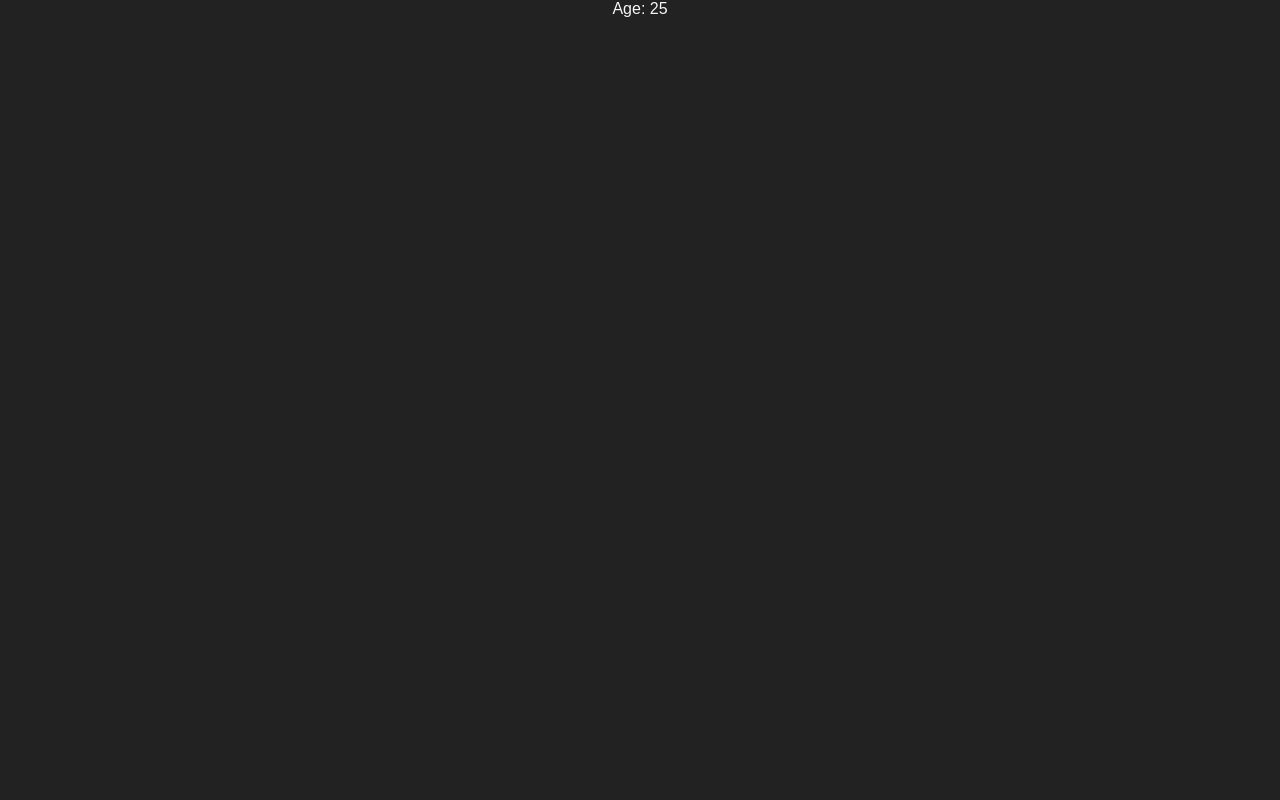
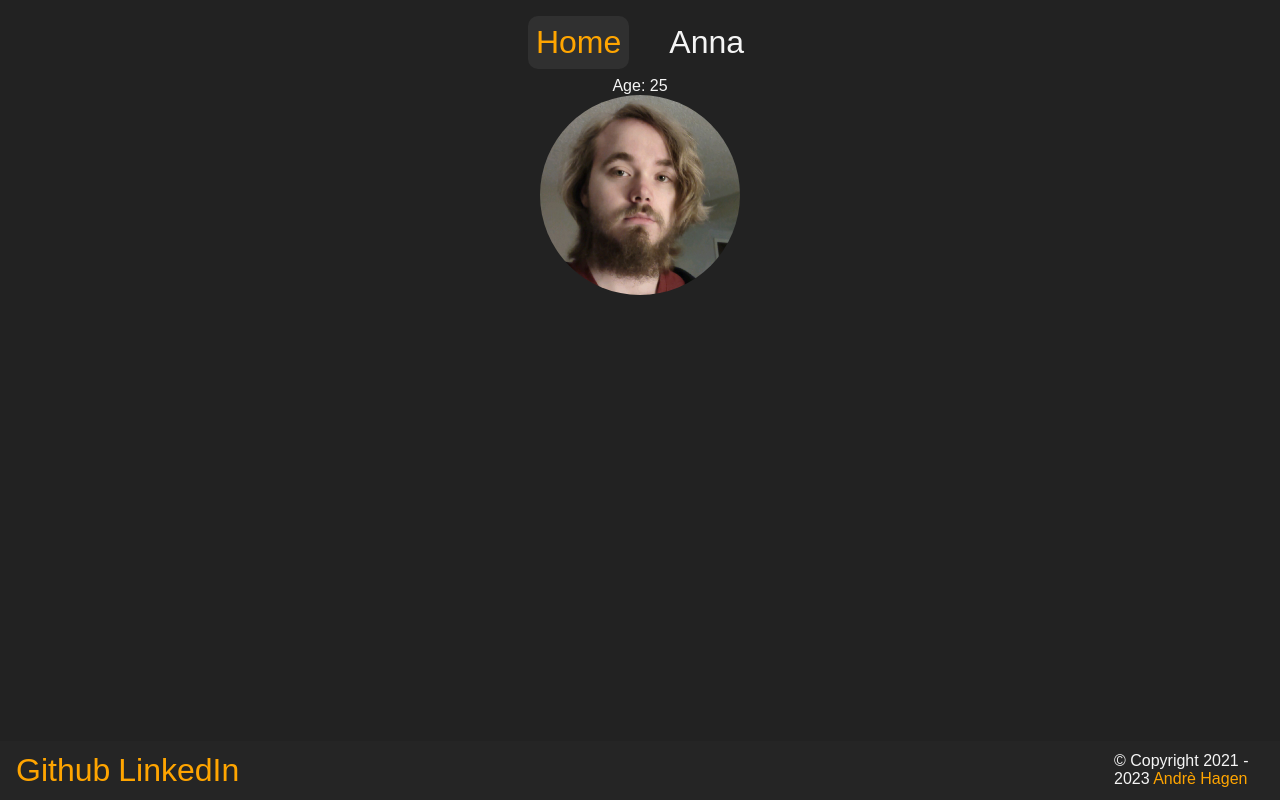
Before and after one commit to AnarchyEcho/echodev, a Nuxt app: page / in a window 1280 px wide. Built offline with nearby package versions, Linux system fonts and the light colour scheme.

Commit message:
image n stuff, think harder bro

```diff
--- a/app.vue
+++ b/app.vue
@@ -7,14 +7,14 @@ const logo = ref('/favicon.ico');
   <div class="app">
     <Head>
       <Meta name="description" content="Echo's homepage and tools" />
-      <Meta name="keywords" content="Typescript, Vue, CV, resume, portfolio" />
+      <Meta name="keywords" content="Typescript, Vue, Nuxt, Homepage, CV, Resume, Portfolio" />
       <Meta name="viewport" content="width=device-width, initial-scale=1.0" />
-      <Link rel="icon" type="image/svg" :href="logo" />
+      <Link rel="icon" type="image/ico" :href="logo" />
     </Head>
 
-    <!-- <Header class="Header" /> -->
+    <Header class="Header" />
     <NuxtPage class="Body" />
-    <!-- <Footer class="Footer" /> -->
+    <Footer class="Footer" />
     <SpeedInsights />
   </div>
 </template>
--- /dev/null
+++ b/components/Footer.vue
@@ -0,0 +1,50 @@
+<script setup lang="ts">
+const gitUrl = 'https://github.com/AnarchyEcho';
+</script>
+
+<template>
+  <div class="footer">
+    <div class="links">
+      <NuxtLink :to="gitUrl" target="_blank" no-rel>
+        Github
+      </NuxtLink>
+      <NuxtLink href="https://www.linkedin.com/in/andr%C3%A8-hagen-a0a821217/" target="_blank" rel="noreferrer">
+        LinkedIn
+      </NuxtLink>
+      <!-- <NuxtLink href="mailto:anarchytrex@hotmail.com">
+        Email
+      </NuxtLink> -->
+    </div>
+    <p class="copyright">
+      &copy; Copyright 2021 - {{ new Date().getFullYear() }} <NuxtLink :href="gitUrl" target="_blank" rel="noreferrer">
+        Andrè Hagen
+      </NuxtLink>
+    </p>
+  </div>
+</template>
+
+<style scoped lang="scss">
+.footer {
+  background-color: #252525;
+  padding: 0.1rem 1rem;
+  margin-top: 1rem;
+  display: flex;
+  justify-content: space-between;
+  align-items: center;
+}
+.links {
+  display: flex;
+  justify-content: center;
+  align-items: center;
+  gap: 0.5rem;
+  font-size: 2rem;
+}
+.copyright {
+  width: 150px;
+  padding: 10px 0;
+  margin: 0;
+}
+a {
+  color: #ffa500;
+}
+</style>
--- a/components/Header.vue
+++ b/components/Header.vue
@@ -5,11 +5,11 @@
 <template>
   <div class="header">
     <NuxtLink to="/">
-      {{ $t('home') }}
+      Home
     </NuxtLink>
-    <NuxtLink to="/projects">
-      {{ $t('projects') }}
-    </NuxtLink>
+    <!-- <NuxtLink to="/projects">
+      Projects
+    </NuxtLink> -->
     <NuxtLink to="https://anna.echodev.sh">
       Anna
     </NuxtLink>
--- a/nuxt.config.ts
+++ b/nuxt.config.ts
@@ -7,5 +7,6 @@ export default defineNuxtConfig({
   typescript: {
     strict: true,
   },
+  modules: ['@nuxt/image'],
   plugins: [{ src: '~/plugins/vercel.ts', mode: 'client' }],
 })
--- a/package.json
+++ b/package.json
@@ -11,6 +11,7 @@
     "lint": "eslint --ext .ts, .js, .vue ."
   },
   "dependencies": {
+    "@nuxt/image": "^1.7.0",
     "@vercel/analytics": "^1.3.1",
     "@vercel/speed-insights": "^1.0.12",
     "nuxt": "^3.12.3",
--- a/pages/index.vue
+++ b/pages/index.vue
@@ -20,7 +20,8 @@ function getAge() {
 
     <div class="info">
       <div class="wrapper">
-        Age: {{ getAge() }}
+        <div>Age: {{ getAge() }}</div>
+        <NuxtImg class="myImage" :src="me" />
       </div>
     </div>
   </div>
```
Also changed, not shown: 1 other file (tests, documents, lock files or other folders).
